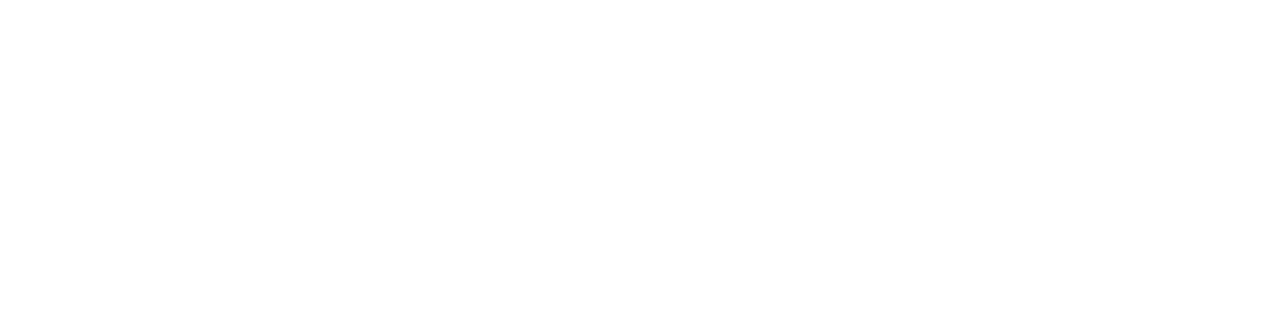
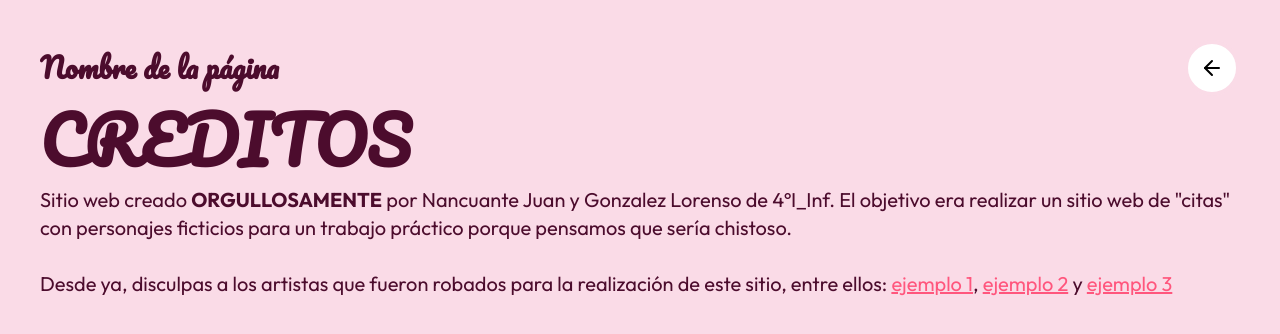
Before and after one commit to LorensoGonzalez/Multimedia-TP5, a plain HTML site: page info.html in a window 1280 px wide. Drawn offline with Linux system fonts and the light colour scheme.

Commit message:
Se introdujo la página de créditos y se mejoro el README para incluir una sección donde acreditar a los artistas robados

```diff
--- a/info.html
+++ b/info.html
@@ -4,8 +4,19 @@
     <meta charset="UTF-8">
     <meta name="viewport" content="width=device-width, initial-scale=1.0">
     <title>Acerca de esta página</title>
+    <link rel="stylesheet" href="styles/info.css">
+    <link rel="stylesheet" href="styles/main.css">
 </head>
 <body>
+    <div class="header">
+        <h2>Nombre de la página</h2>
+        <div class="navbar">
+            <a href="template.html"><img src="img/icons/arrow-left.svg"></a>
+        </div>
+    </div>
+    <h1>CREDITOS</h1>
+    Sitio web creado <b>ORGULLOSAMENTE</b> por Nancuante Juan y Gonzalez Lorenso de 4ºI_Inf. El objetivo era realizar un sitio web de "citas" con personajes ficticios para un trabajo práctico porque pensamos que sería chistoso.</br></br>
 
+    Desde ya, disculpas a los artistas que fueron robados para la realización de este sitio, entre ellos: <a href="https://www.example.com">ejemplo 1</a>, <a href="https://www.example.com">ejemplo 2</a> y <a href="https://www.example.com">ejemplo 3</a>
 </body>
 </html>
--- /dev/null
+++ b/styles/info.css
@@ -0,0 +1,13 @@
+a{
+    color: rgb(255, 86, 125);
+}
+
+/*-----HEADER-----*/
+.header{
+    display: flex;
+    align-items: center;
+    justify-content: space-between;
+}
+.navbar>a{
+    border-radius: 99px;
+}
```
Also changed, not shown: img/icons/arrow-left.svg (added), 1 other file.
